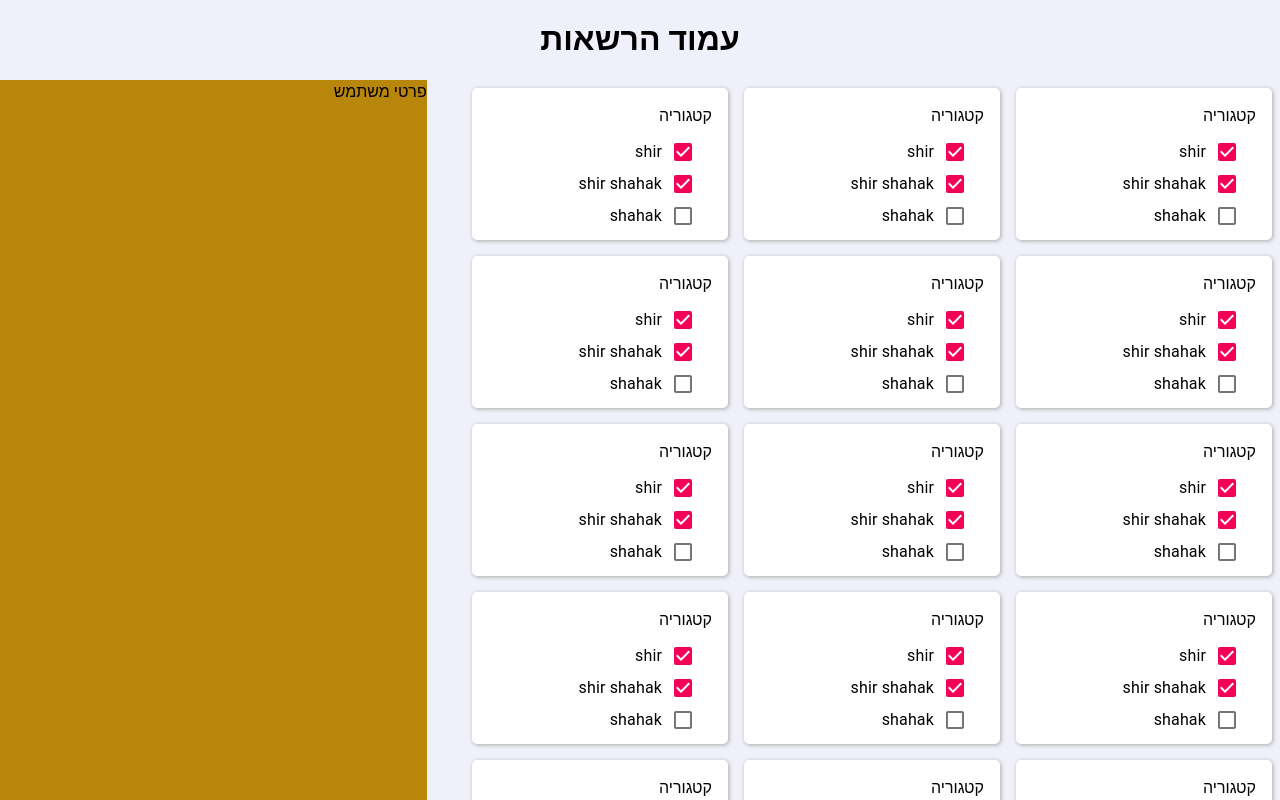
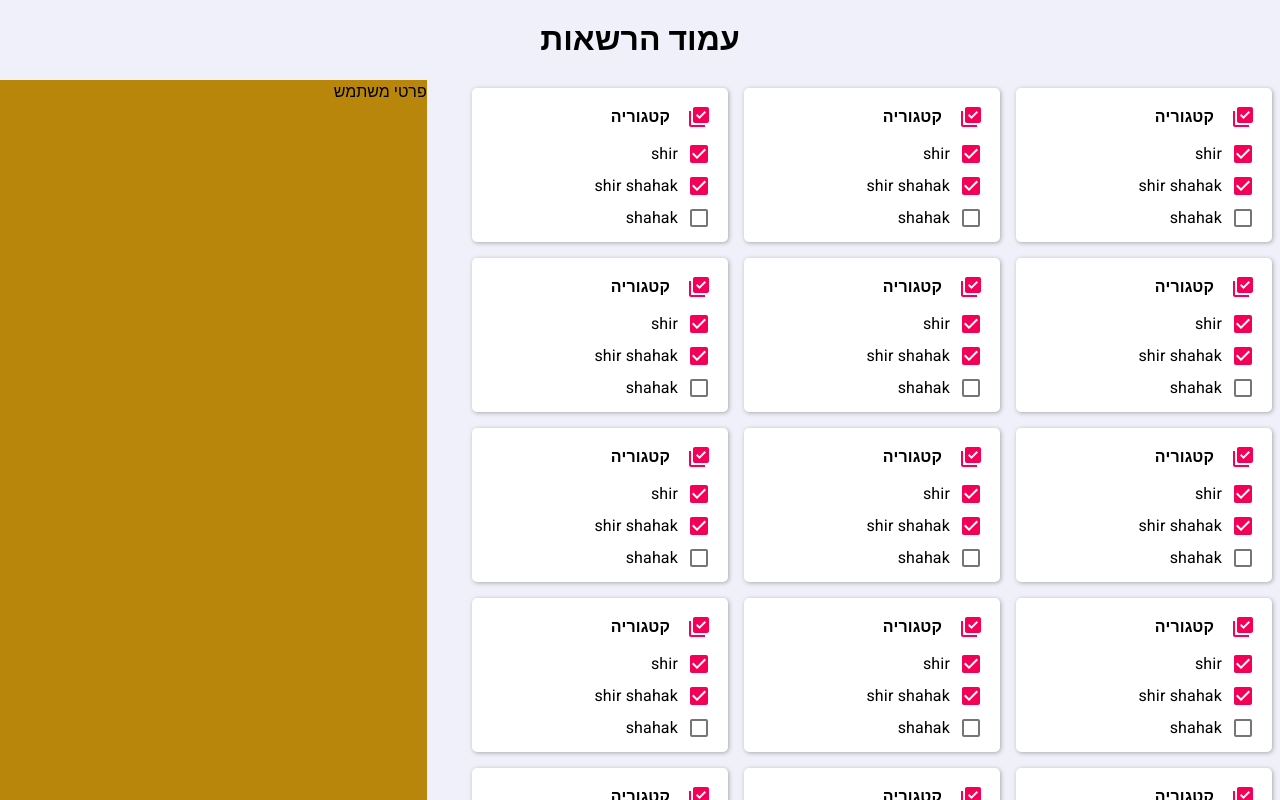
Before and after one commit to shirShahak/Lev, a React (Create React App) app in the folder permissions/: page / in a window 1280 px wide. Built offline with nearby package versions, Linux system fonts and the light colour scheme; what jss-rtl would draw is missing.

Commit message:
check all icon

```diff
--- a/permissions/package.json
+++ b/permissions/package.json
@@ -4,6 +4,7 @@
   "private": true,
   "dependencies": {
     "@material-ui/core": "^4.9.8",
+    "@material-ui/icons": "^4.9.1",
     "@material-ui/styles": "^4.9.6",
     "@testing-library/jest-dom": "^4.2.4",
     "@testing-library/react": "^9.3.2",
--- a/permissions/src/components/PermissionsForm.css
+++ b/permissions/src/components/PermissionsForm.css
@@ -5,8 +5,7 @@
   justify-content: flex-start;
   overflow-y: scroll;
 }
-
-.perm-category{
+.perm-category {
   background-color: white;
   width: 15rem;
   margin: 0.5rem;
@@ -14,9 +13,21 @@
   border-radius: 5px;
   padding: 0.5rem;
 }
-.category-title {
+
+.category-title .MuiTypography-body1{
   padding: 0.5rem;
+  font-weight: 700 !important;
+  font-size: 1rem;
 }
-.perm-category > * > label{
+
+.perm-category > * > label {
   height: 2rem;
 }
+
+.MuiTypography-body1{
+    font-family: "Heebo", sans-serif !important;
+}
+
+.MuiFormControlLabel-root{
+    margin: 0 !important;
+}
--- a/permissions/src/components/PermissionsForm.js
+++ b/permissions/src/components/PermissionsForm.js
@@ -6,11 +6,12 @@ import {
   FormControl,
   FormLabel
 } from "@material-ui/core";
-
+import { LibraryAddCheck, LibraryAddCheckOutlined } from "@material-ui/icons";
 import "./PermissionsForm.css";
 
 export default function PermissionsForm() {
   const [state, setState] = React.useState({
+    checked1: true,
     checkedA: true,
     checkedB: true,
     checkedC: false
@@ -22,7 +23,25 @@ export default function PermissionsForm() {
   const renderSingle = () => {
     return (
       <div className="perm-category">
-        <div className="category-title">קטגוריה</div>
+        <FormControlLabel
+          className="category-title"
+          control={
+            <Checkbox
+              checked={state.checked1}
+              name="checked1"
+              onChange={handleChange}
+              icon={
+                state.checkedA || state.checkedB ? (
+                  <LibraryAddCheckOutlined color="secondary" />
+                ) : (
+                  <LibraryAddCheckOutlined />
+                )
+              }
+              checkedIcon={<LibraryAddCheck />}
+            />
+          }
+          label="קטגוריה "
+        />
 
         <FormGroup>
           <FormControlLabel
--- a/permissions/src/index.css
+++ b/permissions/src/index.css
@@ -1,7 +1,7 @@
 body {
   background-color: #eff0f9;
   margin: 0;
-  font-family: 'Heebo', sans-serif;
+  font-family: 'Heebo', sans-serif !important;
 
 }
 html , body, #root, .App, .App > *{
--- a/permissions/src/index.js
+++ b/permissions/src/index.js
@@ -5,7 +5,7 @@ import App from './App';
 import RTL from './RTL';
 
 ReactDOM.render(
-  //<App/>,
-  <RTL><App /></RTL>,
+  <App/>,
+  //<RTL><App /></RTL>,
   document.getElementById('root')
 );
```
Also changed, not shown: 1 other file (tests, documents, lock files or other folders). Lines whose indentation alone changed are shown as unchanged.
